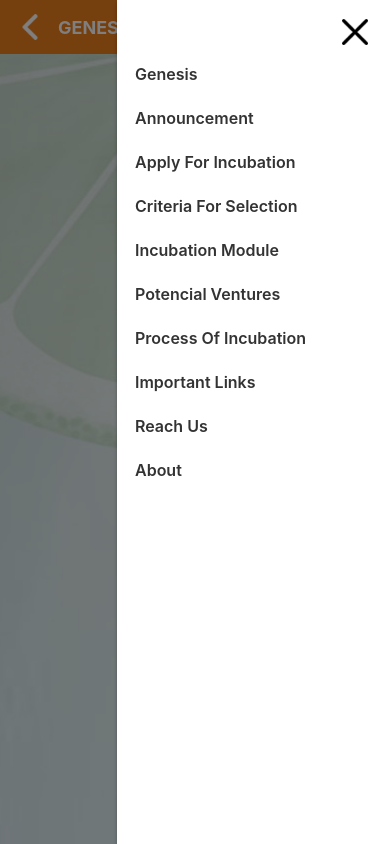
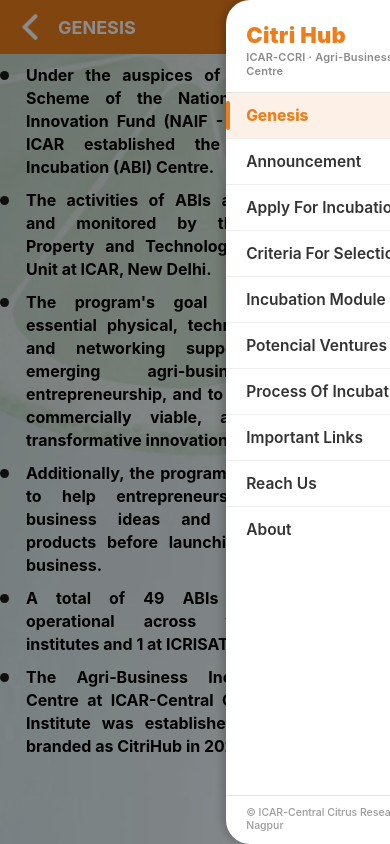
Before and after one commit to rightserveinfotechsystems/Citric_app, a React Native app: screen /Genesis in a window 390 px wide. Both pictures are taken after a click on the button 362 px from the left and 27 px from the top of the page. Shown: the top 844 px of the page. Built offline with nearby package versions, Linux system fonts and the light colour scheme.

Commit message:
Fix: BulletList renders string items (Genesis blank-content bug); redesigned hamburger menu (fade+slide, brand header, active-route highlight, footer)

```diff
--- a/src/components/common/BulletList.js
+++ b/src/components/common/BulletList.js
@@ -5,7 +5,8 @@
  * BulletList — one renderer for all bullet/numbered content screens.
  *
  * items: array of
- *   - string                        → plain bullet row (Genesis style)
+ *   - string                        → plain bullet row, rendered with the `body` style
+ *                                     (Genesis — the string is the whole row text)
  *   - { heading, body }             → heading + paragraph row
  * variant:
  *   - 'plain'     rounded-dot bullet + bold justified body          (Genesis)
@@ -29,7 +30,11 @@
   const s = stylesByVariant[variant] || stylesByVariant.plain;
   return (
     <View style={style}>
-      {items.map((item, index) => (
+      {items.map((item, index) => {
+        // A plain string (Genesis) is shorthand for { body: item } — one render path
+        // for every input shape, so no row can ever come out empty.
+        const row = typeof item === 'string' ? { body: item } : item;
+        return (
           <View key={index} style={[styles.row, s.row]}>
             {variant === 'numbered' ? (
               <Text style={s.marker}>{`${index + 1}.`}</Text>
@@ -39,11 +44,12 @@
               </View>
             )}
             <View style={styles.textColumn}>
-            {item.heading ? <Text style={s.heading}>{item.heading}</Text> : null}
-            {item.body ? <Text style={s.body}>{item.body}</Text> : null}
+              {row?.heading ? <Text style={s.heading}>{row.heading}</Text> : null}
+              {row?.body ? <Text style={s.body}>{row.body}</Text> : null}
             </View>
           </View>
-      ))}
+        );
+      })}
     </View>
   );
 }
--- a/src/components/common/TopNavbar.js
+++ b/src/components/common/TopNavbar.js
@@ -9,7 +9,7 @@
   Animated,
   Dimensions,
 } from 'react-native';
-import { useNavigation } from '@react-navigation/native';
+import { useNavigation, useRoute } from '@react-navigation/native';
 import { useSafeAreaInsets, initialWindowMetrics } from 'react-native-safe-area-context';
 
 const { width: screenWidth } = Dimensions.get('window');
@@ -30,34 +30,46 @@
 
 const HIT_SLOP = { top: 8, bottom: 8, left: 8, right: 8 };
 
+const windowInsets = initialWindowMetrics?.insets;
+
 export const TopNavbar = ({ titleName }) => {
   const navigation = useNavigation();
+  const route = useRoute();
   // Real device insets (status bar / notch / Dynamic Island on iOS, bars on Android
   // edge-to-edge). On Android today (non edge-to-edge) these report 0 → zero visual change.
   const insets = useSafeAreaInsets();
   const [menuVisible, setMenuVisible] = useState(false);
-  const [menuAnimation] = useState(new Animated.Value(screenWidth)); // Start off-screen
+  const [slide] = useState(new Animated.Value(screenWidth)); // panel off-screen (right)
+  const [fade] = useState(new Animated.Value(0)); // backdrop opacity
 
-  const toggleMenu = () => {
-    if (menuVisible) {
-      Animated.timing(menuAnimation, {
-        toValue: screenWidth, // Slide out of view
+  const openMenu = () => {
+    setMenuVisible(true);
+    Animated.parallel([
+      Animated.timing(slide, {
+        toValue: screenWidth * 0.3, // panel occupies the right 70%
         duration: 300,
         useNativeDriver: false,
-      }).start(() => setMenuVisible(false));
-    } else {
-      setMenuVisible(true);
-      Animated.timing(menuAnimation, {
-        toValue: screenWidth * 0.3, // Slide in, occupy 70% of screen width
-        duration: 300,
-        useNativeDriver: false,
-      }).start();
-    }
+      }),
+      Animated.timing(fade, { toValue: 1, duration: 300, useNativeDriver: true }),
+    ]).start();
   };
 
-  const navigateTo = (route) => {
-    toggleMenu();
-    navigation.navigate(route);
+  const closeMenu = () => {
+    Animated.parallel([
+      Animated.timing(slide, {
+        toValue: screenWidth, // slide out of view
+        duration: 280,
+        useNativeDriver: false,
+      }),
+      Animated.timing(fade, { toValue: 0, duration: 280, useNativeDriver: true }),
+    ]).start(() => setMenuVisible(false));
+  };
+
+  const toggleMenu = () => (menuVisible ? closeMenu() : openMenu());
+
+  const navigateTo = (targetRoute) => {
+    closeMenu();
+    navigation.navigate(targetRoute);
   };
 
   return (
@@ -105,56 +117,98 @@
         </View>
       </View>
 
-      {/* Hamburger Menu Modal */}
+      {/* Hamburger Menu Modal — sliding panel + fading backdrop */}
       <Modal
         animationType="none"
         transparent={true}
         visible={menuVisible}
-        onRequestClose={toggleMenu}
+        onRequestClose={closeMenu}
       >
-        <TouchableOpacity style={styles.modalOverlay} onPress={toggleMenu} />
+        <View style={styles.modalRoot}>
+          {/* Fading backdrop */}
+          <Animated.View style={[styles.backdrop, { opacity: fade }]}>
+            <TouchableOpacity
+              style={styles.backdropTouch}
+              activeOpacity={1}
+              onPress={closeMenu}
+              accessibilityLabel="Close menu"
+            />
+          </Animated.View>
+
+          {/* Sliding panel (right 70%) */}
           <Animated.View
             style={[
-            styles.menuContainer,
+              styles.menu,
               {
-              // Modals render in a separate root (outside SafeAreaProvider), so we use
-              // the static window metrics snapshot instead of the context hook.
-              paddingTop: 12 + (initialWindowMetrics?.insets?.top ?? 0),
-              paddingLeft: 10 + (initialWindowMetrics?.insets?.left ?? 0),
+                paddingTop: 12 + (windowInsets?.top ?? 0),
+                paddingBottom: 12 + (windowInsets?.bottom ?? 0),
+                transform: [{ translateX: slide }],
               },
-            { transform: [{ translateX: menuAnimation }] }, // Slide effect
             ]}
           >
-          {/* Close Button */}
-          <TouchableOpacity style={styles.closeButton} onPress={toggleMenu}>
-            <Image
-              style={styles.closeIcon}
-              source={require('../../assets/close.png')}
-            />
+            {/* Close */}
+            <TouchableOpacity
+              style={styles.closeButton}
+              hitSlop={HIT_SLOP}
+              onPress={closeMenu}
+              accessibilityRole="button"
+              accessibilityLabel="Close menu"
+            >
+              <Image style={styles.closeIcon} source={require('../../assets/close.png')} />
             </TouchableOpacity>
 
-          {MENU_ITEMS.map((item) => (
+            {/* Brand header */}
+            <View style={styles.menuHeader}>
+              <Text style={styles.menuBrand}>Citri Hub</Text>
+              <Text style={styles.menuSubtitle}>ICAR-CCRI · Agri-Business Incubation Centre</Text>
+            </View>
+
+            {/* Items (current screen highlighted) */}
+            <View style={styles.menuList}>
+              {MENU_ITEMS.map((item, index) => {
+                const active = route?.name === item.route;
+                return (
                   <TouchableOpacity
                     key={item.route}
-              style={styles.menuItem}
+                    style={[
+                      styles.menuItem,
+                      index === MENU_ITEMS.length - 1 && styles.menuItemLast,
+                      active && styles.menuItemActive,
+                    ]}
+                    activeOpacity={0.6}
                     onPress={() => navigateTo(item.route)}
                   >
-              <Text style={styles.menuText}>{item.label}</Text>
+                    {active && <View style={styles.activeBar} />}
+                    <Text style={[styles.menuText, active && styles.menuTextActive]}>
+                      {item.label}
+                    </Text>
                   </TouchableOpacity>
-          ))}
+                );
+              })}
+            </View>
+
+            {/* Footer */}
+            <View style={styles.menuFooter}>
+              <Text style={styles.menuFooterText}>
+                © ICAR-Central Citrus Research Institute, Nagpur
+              </Text>
+            </View>
           </Animated.View>
+        </View>
       </Modal>
     </>
   );
 };
 
+const ORANGE = '#EC7E1C';
+
 const styles = StyleSheet.create({
   statusBarPad: {
-    backgroundColor: '#EC7E1C', // keeps the orange painted behind the status bar
+    backgroundColor: ORANGE, // keeps the orange painted behind the status bar
   },
   bar: {
     height: 54,
-    backgroundColor: '#EC7E1C',
+    backgroundColor: ORANGE,
     flexDirection: 'row',
     alignItems: 'center',
     paddingLeft: 10,
@@ -190,44 +244,114 @@
     fontWeight: 'bold',
     textTransform: 'uppercase',
   },
-  modalOverlay: {
+
+  /* ── Menu modal ─────────────────────────────────────────── */
+  modalRoot: {
     flex: 1,
-    backgroundColor: 'rgba(0, 0, 0, 0.5)',
   },
-  menuContainer: {
+  backdrop: {
+    ...StyleSheet.absoluteFillObject,
+    backgroundColor: 'rgba(0, 0, 0, 0.45)',
+  },
+  backdropTouch: {
+    flex: 1,
+  },
+  menu: {
     position: 'absolute',
     top: 0,
     bottom: 0,
-    width: screenWidth * 0.7, // 70% of the screen width
+    left: 0,
+    width: screenWidth * 0.72,
+    marginLeft: screenWidth * 0.28,
     backgroundColor: '#FFFFFF',
-    paddingBottom: 24,
-    paddingHorizontal: 10,
+    borderTopRightRadius: 0,
+    borderTopLeftRadius: 24,
+    borderBottomLeftRadius: 24,
     shadowColor: '#000',
-    shadowOffset: { width: 0, height: 2 },
-    shadowOpacity: 0.25,
-    shadowRadius: 3.84,
-    elevation: 5,
+    shadowOffset: { width: -4, height: 0 },
+    shadowOpacity: 0.2,
+    shadowRadius: 8,
+    elevation: 16,
   },
   closeButton: {
+    position: 'absolute',
+    top: 12 + (initialWindowMetrics?.insets?.top ?? 0),
+    right: 12,
     width: 40,
     height: 40,
     alignItems: 'center',
     justifyContent: 'center',
-    alignSelf: 'flex-end',
-    marginRight: 5,
+    zIndex: 2,
   },
   closeIcon: {
     width: 26,
     height: 26,
     resizeMode: 'contain',
   },
+  menuHeader: {
+    paddingHorizontal: 20,
+    paddingTop: 10,
+    paddingBottom: 14,
+    borderBottomWidth: StyleSheet.hairlineWidth,
+    borderBottomColor: '#E5E5E5',
+  },
+  menuBrand: {
+    fontSize: 22,
+    fontWeight: '900',
+    color: ORANGE,
+    letterSpacing: 0.3,
+  },
+  menuSubtitle: {
+    marginTop: 2,
+    fontSize: 11,
+    fontWeight: '600',
+    color: '#8A8A8A',
+    letterSpacing: 0.2,
+  },
+  menuList: {
+    flex: 1,
+  },
   menuItem: {
-    paddingVertical: 12,
-    paddingHorizontal: 8,
+    flexDirection: 'row',
+    alignItems: 'center',
+    paddingVertical: 13,
+    paddingHorizontal: 20,
+    borderBottomWidth: StyleSheet.hairlineWidth,
+    borderBottomColor: '#EEEEEE',
+  },
+  menuItemLast: {
+    borderBottomWidth: 0,
+  },
+  menuItemActive: {
+    backgroundColor: '#FDF1E7',
+  },
+  activeBar: {
+    position: 'absolute',
+    left: 0,
+    top: 8,
+    bottom: 8,
+    width: 4,
+    borderRadius: 2,
+    backgroundColor: ORANGE,
   },
   menuText: {
-    fontSize: 16,
+    fontSize: 15.5,
     fontWeight: '600',
     color: '#333333',
   },
+  menuTextActive: {
+    color: ORANGE,
+    fontWeight: '800',
+  },
+  menuFooter: {
+    paddingHorizontal: 20,
+    paddingTop: 10,
+    borderTopWidth: StyleSheet.hairlineWidth,
+    borderTopColor: '#E5E5E5',
+  },
+  menuFooterText: {
+    fontSize: 10.5,
+    color: '#9B9B9B',
+    fontWeight: '500',
+  },
 });
```
Lines whose indentation alone changed are shown as unchanged.
